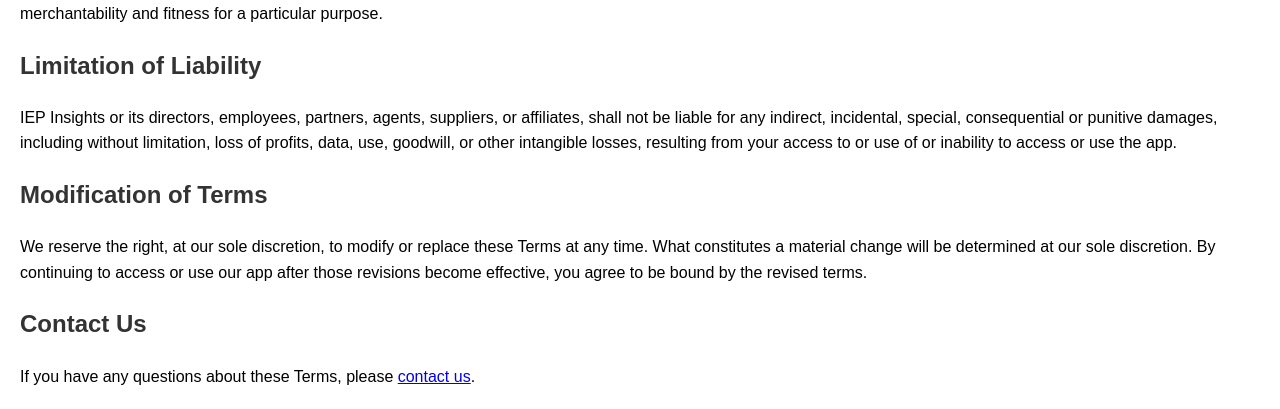
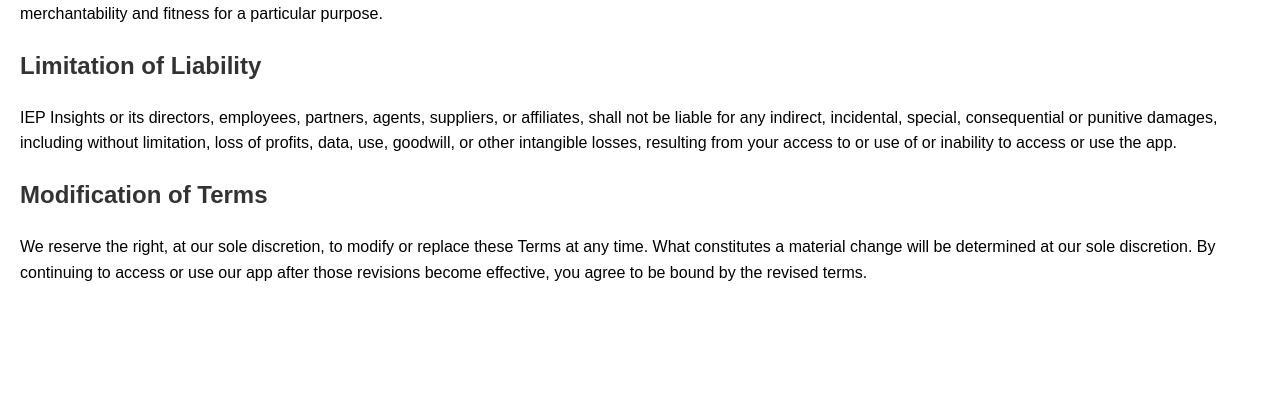
Before and after one commit to tarunchy/IEP-EduAssist-Gemini-App, a Flask app: page /terms in a window 1280 px wide. Shown: the part 585-994 px from the top of the page. After the commit the page ends 866 px from the top, so only its background shows below. Run offline with Flask 3, Linux system fonts and the light colour scheme.

Commit message:
Initial Version

```diff
--- a/templates/terms.html
+++ b/templates/terms.html
@@ -40,7 +40,5 @@
     <h2>Modification of Terms</h2>
     <p>We reserve the right, at our sole discretion, to modify or replace these Terms at any time. What constitutes a material change will be determined at our sole discretion. By continuing to access or use our app after those revisions become effective, you agree to be bound by the revised terms.</p>
 
-    <h2>Contact Us</h2>
-    <p>If you have any questions about these Terms, please <a href="info@dlyog.com">contact us</a>.</p>
 </body>
 </html>
```
